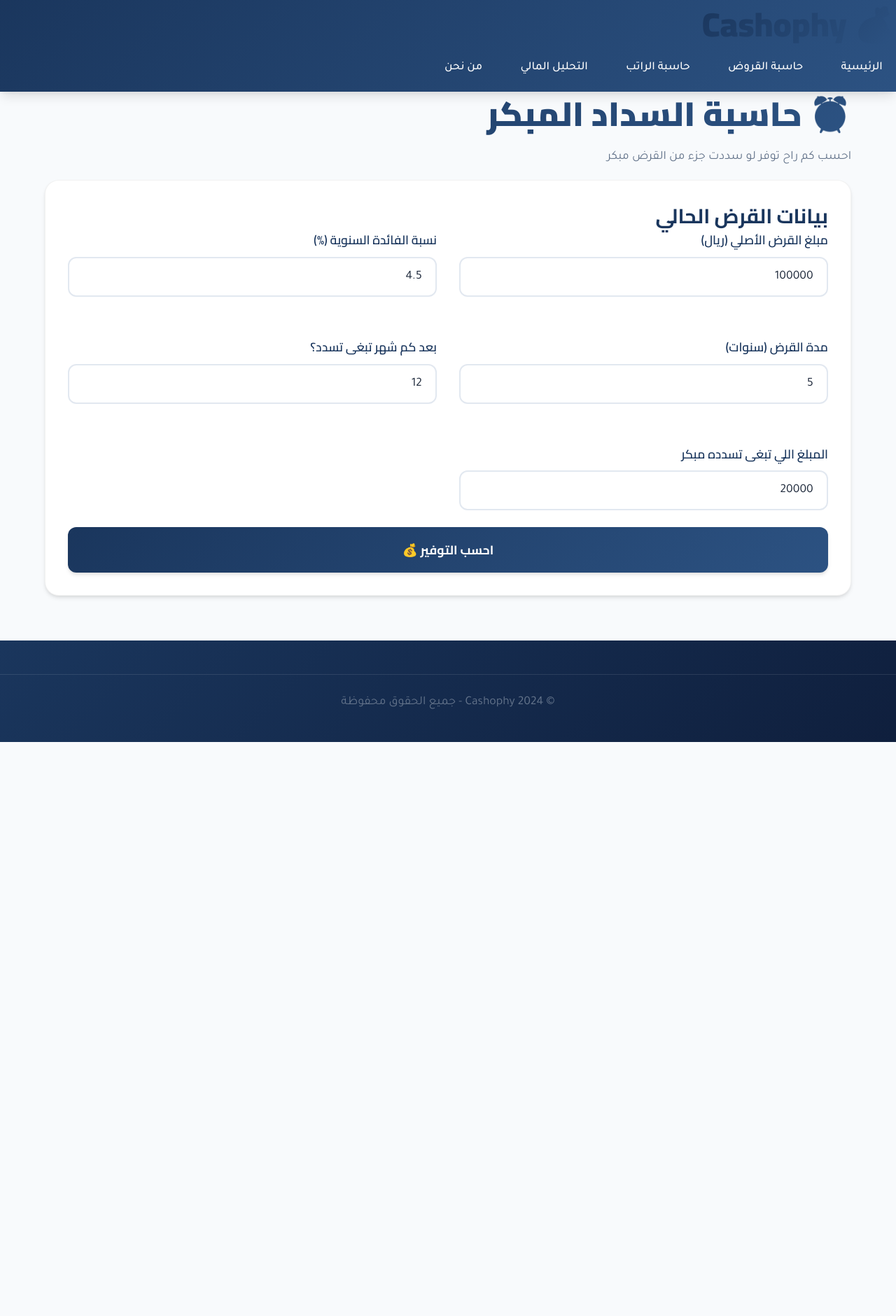
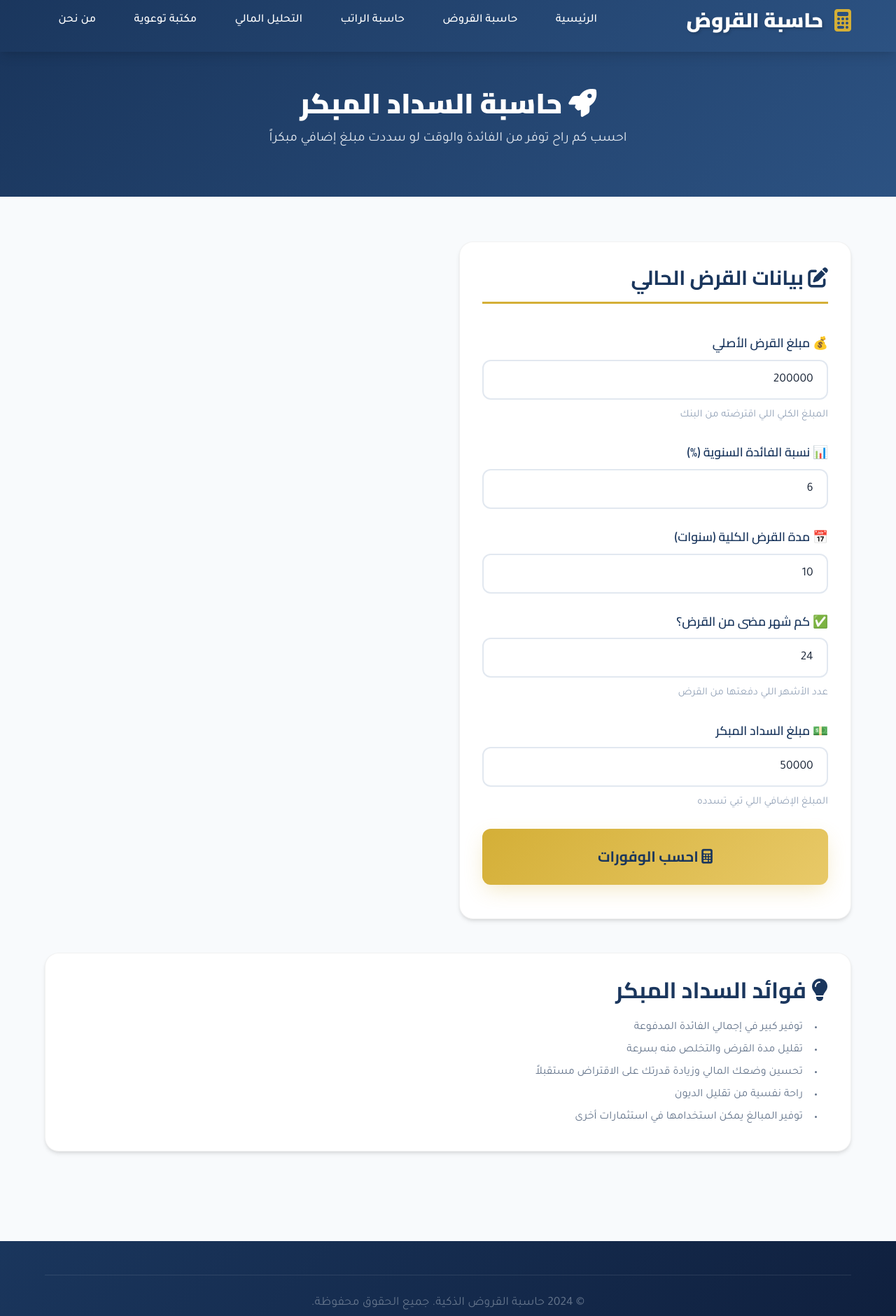
Before and after one commit to Mosab72/Cashophy, a plain HTML site: page early-payment.html in a window 1280 px wide. Shown: the part 16-1896 px from the top of the page at 70% size. Before the commit the page ends 1076 px from the top, so only its background shows below. Drawn offline with Linux system fonts and the light colour scheme; files that its build step writes are made by us from their sources; files whose address does not match are found by name.

Commit message:
Update early-payment.html

```diff
--- a/early-payment.html
+++ b/early-payment.html
@@ -3,139 +3,240 @@
 <head>
     <meta charset="UTF-8">
     <meta name="viewport" content="width=device-width, initial-scale=1.0">
-    <title>السداد المبكر - Cashophy</title>
+    <title>حاسبة السداد المبكر - احسب الوفورات من السداد المبكر</title>
     <link rel="stylesheet" href="css/main.css">
+    <link rel="stylesheet" href="css/responsive.css">
+    <link rel="stylesheet" href="https://cdnjs.cloudflare.com/ajax/libs/font-awesome/6.4.0/css/all.min.css">
 </head>
 <body>
     <nav class="navbar">
-        <div class="navbar-container">
-            <div class="navbar-brand">
-                <h1>💰 Cashophy</h1>
-            </div>
+        <div class="container">
+            <a href="index.html" class="navbar-brand">
+                <i class="fas fa-calculator navbar-brand-icon"></i>
+                <span class="navbar-brand-text">حاسبة القروض</span>
+            </a>
+            <button class="navbar-toggle"><i class="fas fa-bars"></i></button>
             <ul class="navbar-menu">
                 <li><a href="index.html">الرئيسية</a></li>
                 <li><a href="calculator.html">حاسبة القروض</a></li>
                 <li><a href="salary-calculator.html">حاسبة الراتب</a></li>
-                <li><a href="analysis.html">التحليل المالي</a></li>
+                <li><a href="financial-analysis.html">التحليل المالي</a></li>
+                <li><a href="education.html">مكتبة توعوية</a></li>
                 <li><a href="about.html">من نحن</a></li>
             </ul>
         </div>
     </nav>
 
+    <section class="page-header">
         <div class="container">
-        <h1>⏰ حاسبة السداد المبكر</h1>
-        <p>احسب كم راح توفر لو سددت جزء من القرض مبكر</p>
+            <h1><i class="fas fa-rocket"></i> حاسبة السداد المبكر</h1>
+            <p>احسب كم راح توفر من الفائدة والوقت لو سددت مبلغ إضافي مبكراً</p>
+        </div>
+    </section>
 
+    <section class="section">
+        <div class="container">
+            <div class="grid grid-2" style="gap: 2rem; align-items: start;">
                 <div class="card">
-            <h2 class="card-title">بيانات القرض الحالي</h2>
+                    <div class="card-header">
+                        <h2 class="card-title"><i class="fas fa-edit"></i> بيانات القرض الحالي</h2>
+                    </div>
+                    <div class="card-body">
+                        <form id="earlyPaymentForm">
+                            <div class="form-group">
+                                <label class="form-label">💰 مبلغ القرض الأصلي</label>
+                                <input type="number" id="originalAmount" class="form-input" value="200000" min="1000" required>
+                                <span class="form-help">المبلغ الكلي اللي اقترضته من البنك</span>
+                            </div>
 
-            <div class="grid grid-2">
                             <div class="form-group">
-                    <label class="form-label">مبلغ القرض الأصلي (ريال)</label>
-                    <input type="number" id="early-amount" class="form-input" value="100000">
+                                <label class="form-label">📊 نسبة الفائدة السنوية (%)</label>
+                                <input type="number" id="interestRate" class="form-input" value="6" step="0.1" required>
                             </div>
+
                             <div class="form-group">
-                    <label class="form-label">نسبة الفائدة السنوية (%)</label>
-                    <input type="number" id="early-rate" class="form-input" value="4.5" step="0.1">
+                                <label class="form-label">📅 مدة القرض الكلية (سنوات)</label>
+                                <input type="number" id="totalYears" class="form-input" value="10" required>
                             </div>
+
                             <div class="form-group">
-                    <label class="form-label">مدة القرض (سنوات)</label>
-                    <input type="number" id="early-years" class="form-input" value="5">
+                                <label class="form-label">✅ كم شهر مضى من القرض؟</label>
+                                <input type="number" id="paidMonths" class="form-input" value="24" min="0" required>
+                                <span class="form-help">عدد الأشهر اللي دفعتها من القرض</span>
                             </div>
+
                             <div class="form-group">
-                    <label class="form-label">بعد كم شهر تبغى تسدد؟</label>
-                    <input type="number" id="early-when" class="form-input" value="12" min="1">
+                                <label class="form-label">💵 مبلغ السداد المبكر</label>
+                                <input type="number" id="earlyAmount" class="form-input" value="50000" min="1000" required>
+                                <span class="form-help">المبلغ الإضافي اللي تبي تسدده</span>
                             </div>
-                <div class="form-group">
-                    <label class="form-label">المبلغ اللي تبغى تسدده مبكر</label>
-                    <input type="number" id="early-payment-amount" class="form-input" value="20000">
+
+                            <button type="submit" class="btn btn-gold btn-lg btn-block">
+                                <i class="fas fa-calculator"></i> احسب الوفورات
+                            </button>
+                        </form>
                     </div>
                 </div>
 
-            <button onclick="calculateEarly()" class="btn btn-primary btn-block">احسب التوفير 💰</button>
+                <div id="resultsContainer" class="hidden">
+                    <div class="card">
+                        <div class="card-header">
+                            <h2 class="card-title"><i class="fas fa-piggy-bank"></i> الوفورات المتوقعة</h2>
                         </div>
-
-        <div id="early-results" style="display: none; margin-top: 2rem;">
-            <h2>💡 نتائج السداد المبكر</h2>
-
-            <div class="grid grid-2">
-                <div class="result-item">
-                    <div class="result-label">الفائدة الموفرة</div>
-                    <div class="result-value" id="saved-interest">0 ريال</div>
-                    <div class="result-description">المبلغ اللي راح توفره من الفائدة</div>
+                        <div class="card-body" id="resultsContent"></div>
                     </div>
-
-                <div class="result-item">
-                    <div class="result-label">الوقت الموفر</div>
-                    <div class="result-value" id="saved-months">0 شهر</div>
-                    <div class="result-description">راح تخلص القرض أسرع بكم شهر</div>
-                </div>
-
-                <div class="result-item">
-                    <div class="result-label">الرصيد الجديد</div>
-                    <div class="result-value" id="new-balance">0 ريال</div>
-                    <div class="result-description">المتبقي من القرض بعد السداد المبكر</div>
-                </div>
-
-                <div class="result-item">
-                    <div class="result-label">المدة المتبقية الجديدة</div>
-                    <div class="result-value" id="new-duration">0 شهر</div>
-                    <div class="result-description">المدة الجديدة لإنهاء القرض</div>
                 </div>
             </div>
 
-            <div id="early-alert"></div>
+            <div class="info-boxes" style="margin-top: 3rem;">
+                <div class="card">
+                    <h3><i class="fas fa-lightbulb"></i> فوائد السداد المبكر</h3>
+                    <ul style="line-height: 2; color: var(--text-secondary);">
+                        <li>توفير كبير في إجمالي الفائدة المدفوعة</li>
+                        <li>تقليل مدة القرض والتخلص منه بسرعة</li>
+                        <li>تحسين وضعك المالي وزيادة قدرتك على الاقتراض مستقبلاً</li>
+                        <li>راحة نفسية من تقليل الديون</li>
+                        <li>توفير المبالغ يمكن استخدامها في استثمارات أخرى</li>
+                    </ul>
                 </div>
             </div>
+        </div>
+    </section>
 
     <footer class="footer">
-        <div class="footer-container">
+        <div class="container">
             <div class="footer-bottom">
-                <p>© 2024 Cashophy - جميع الحقوق محفوظة</p>
+                <p>&copy; 2024 حاسبة القروض الذكية. جميع الحقوق محفوظة.</p>
             </div>
         </div>
     </footer>
 
+    <script src="js/utils.js"></script>
     <script src="js/calculator.js"></script>
-    <script src="js/main.js"></script>
     <script>
-        function calculateEarly() {
-            const amount = parseFloat(document.getElementById('early-amount').value);
-            const rate = parseFloat(document.getElementById('early-rate').value);
-            const years = parseFloat(document.getElementById('early-years').value);
-            const whenMonths = parseInt(document.getElementById('early-when').value);
-            const earlyAmount = parseFloat(document.getElementById('early-payment-amount').value);
+        document.getElementById('earlyPaymentForm').addEventListener('submit', function(e) {
+            e.preventDefault();
 
-            if (!amount || !rate || !years || !whenMonths || !earlyAmount) {
-                alert('الرجاء إدخال جميع البيانات');
+            const original = parseFloat(document.getElementById('originalAmount').value);
+            const rate = parseFloat(document.getElementById('interestRate').value);
+            const years = parseFloat(document.getElementById('totalYears').value);
+            const paid = parseInt(document.getElementById('paidMonths').value);
+            const early = parseFloat(document.getElementById('earlyAmount').value);
+
+            const months = Math.round(years * 12);
+
+            if (paid >= months) {
+                alert('عدد الأشهر المدفوعة أكبر من أو يساوي مدة القرض الكلية!');
                 return;
             }
 
-            const result = LoanCalculator.calculateEarlyPayment(amount, rate, years, earlyAmount, whenMonths);
+            const savings = calculateEarlyPaymentSavings(original, rate, months, paid, early);
 
-            if (result.completed) {
-                document.getElementById('saved-interest').textContent = formatCurrency(result.savedInterest);
-                document.getElementById('saved-months').textContent = result.savedMonths + ' شهر';
-                document.getElementById('new-balance').textContent = '0 ريال (مسدد بالكامل)';
-                document.getElementById('new-duration').textContent = '0 شهر';
+            displayResults(savings, original, early, paid, months);
 
-                document.getElementById('early-alert').innerHTML =
-                    '<div class="alert alert-success">🎉 ممتاز! راح تسدد القرض بالكامل وتوفر ' +
-                    formatCurrency(result.savedInterest) + ' من الفائدة!</div>';
+            document.getElementById('resultsContainer').classList.remove('hidden');
+            document.getElementById('resultsContainer').scrollIntoView({ behavior: 'smooth' });
+        });
+
+        function displayResults(savings, original, early, paid, totalMonths) {
+            const remainingMonths = totalMonths - paid;
+
+            let html = `
+                ${createResultHTML(
+                    '💰 الفائدة الموفرة',
+                    formatCurrency(savings.interestSaved),
+                    null,
+                    'المبلغ اللي راح توفره من الفائدة بسبب السداد المبكر'
+                )}
+
+                ${createResultHTML(
+                    '⏰ الوقت الموفر',
+                    monthsToYearsAndMonths(savings.timeSaved),
+                    formatPercentage((savings.timeSaved/remainingMonths)*100, 1),
+                    'المدة اللي راح تختصرها من القرض'
+                )}
+
+                ${createResultHTML(
+                    '✨ إجمالي الوفورات',
+                    formatCurrency(savings.totalSavings),
+                    null,
+                    'المبلغ الكلي اللي راح توفره'
+                )}
+            `;
+
+            if (savings.newBalance > 0) {
+                html += createResultHTML(
+                    '📊 الرصيد المتبقي',
+                    formatCurrency(savings.newBalance),
+                    null,
+                    'المبلغ المتبقي من القرض بعد السداد المبكر'
+                );
             } else {
-                document.getElementById('saved-interest').textContent = formatCurrency(result.savedInterest);
-                document.getElementById('saved-months').textContent = result.savedMonths + ' شهر';
-                document.getElementById('new-balance').textContent = formatCurrency(result.newBalance);
-                document.getElementById('new-duration').textContent = result.newMonths + ' شهر';
-
-                document.getElementById('early-alert').innerHTML =
-                    '<div class="alert alert-success">✓ السداد المبكر راح يوفر لك ' +
-                    formatCurrency(result.savedInterest) + ' ويقلل المدة ' + result.savedMonths + ' شهر</div>';
+                html += `
+                    <div class="alert alert-success" style="margin-top: 1rem;">
+                        <span class="alert-icon">🎉</span>
+                        <div>
+                            <strong>مبروك!</strong><br>
+                            راح تسدد القرض كامل بهذا المبلغ! ما راح يبقى عليك شيء.
+                        </div>
+                    </div>
+                `;
             }
 
-            document.getElementById('early-results').style.display = 'block';
-            document.getElementById('early-results').scrollIntoView({ behavior: 'smooth' });
+            html += `
+                <div class="alert alert-info" style="margin-top: 2rem;">
+                    <span class="alert-icon">💡</span>
+                    <div>
+                        <strong>ملخص السداد المبكر:</strong><br>
+                        • المبلغ المدفوع مقدماً: ${formatCurrency(early)}<br>
+                        • الوفورات من الفائدة: ${formatCurrency(savings.interestSaved)}<br>
+                        • صافي الفائدة: ${formatCurrency(savings.interestSaved - early)}<br>
+                        ${savings.newBalance > 0 ?
+                            `• المدة المتبقية: ${monthsToYearsAndMonths(remainingMonths - savings.timeSaved)}` :
+                            '• القرض مسدد بالكامل! 🎊'
+                        }
+                    </div>
+                </div>
+
+                <div class="alert alert-success" style="margin-top: 1rem;">
+                    <span class="alert-icon">✅</span>
+                    <div>
+                        <strong>توصيتنا:</strong> السداد المبكر قرار ممتاز!
+                        راح توفر ${formatCurrency(savings.totalSavings)} وتختصر ${monthsToYearsAndMonths(savings.timeSaved)} من مدة القرض.
+                    </div>
+                </div>
+            `;
+
+            document.getElementById('resultsContent').innerHTML = html;
         }
     </script>
+
+    <style>
+        .page-header {
+            background: linear-gradient(135deg, var(--primary-dark) 0%, var(--primary-medium) 100%);
+            padding: 3rem 0;
+            color: white;
+            text-align: center;
+        }
+        .page-header h1 {
+            color: white;
+            font-size: 2.5rem;
+            margin-bottom: 0.5rem;
+            background: none;
+            -webkit-text-fill-color: white;
+        }
+        .page-header p {
+            font-size: 1.2rem;
+            color: #e2e8f0;
+        }
+        .info-boxes ul {
+            list-style-position: inside;
+            padding-right: 1rem;
+        }
+        .info-boxes h3 {
+            color: var(--primary-dark);
+            margin-bottom: 1rem;
+        }
+    </style>
 </body>
 </html>
```
Lines whose indentation alone changed are shown as unchanged.
